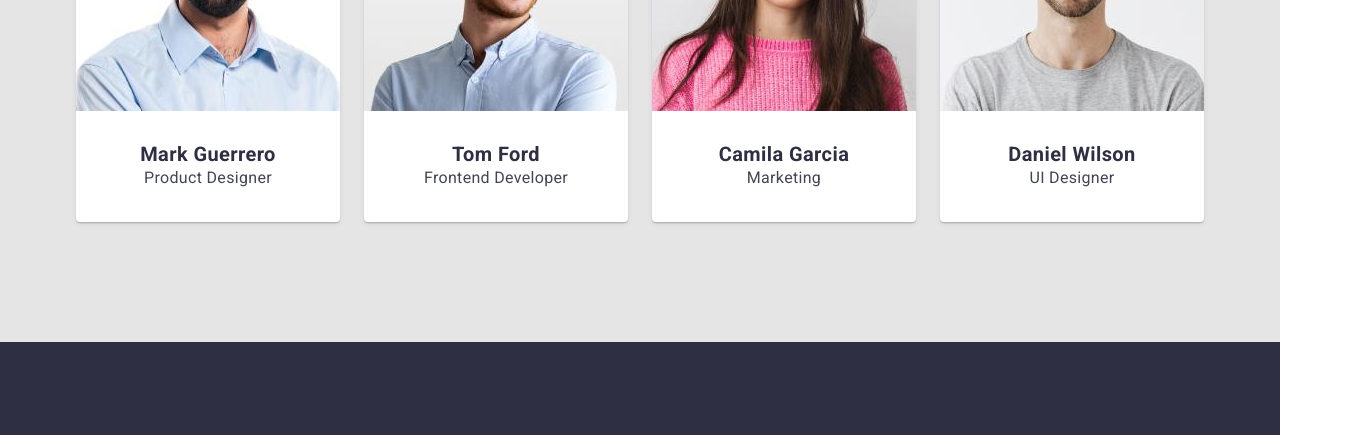
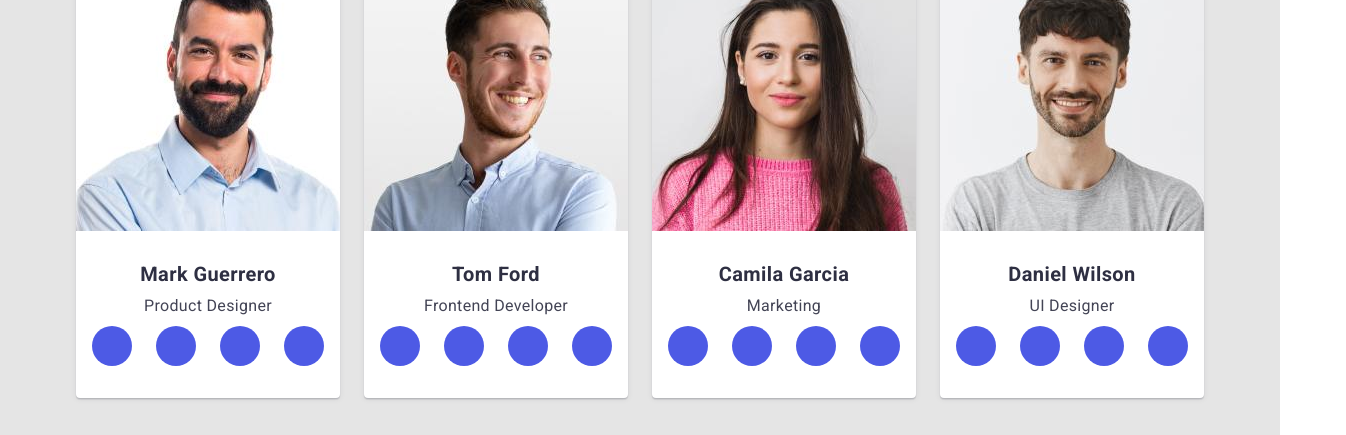
Before and after one commit to ovsan-ka/goit-markup-hw-03-wb, a plain HTML site: page index.html in a window 1280 px wide. Shown: the part 1930-2365 px from the top of the page, 1346 px wide, since content can reach past the window. Drawn offline with nearby package versions, Linux system fonts and the light colour scheme.

Commit message:
add-icons-svg

```diff
--- a/css/styles.css
+++ b/css/styles.css
@@ -6,6 +6,7 @@
   --portfolio-text-color: #434455;
   --portfolio-title-font-weiht: 500;
   --body-background-color: #ffffff;
+  --bg-gradient: linear-gradient(rgba(46, 47, 66, 0.7), rgba(46, 47, 66, 0.7));
 }
 * {
   margin: 0;
@@ -128,9 +129,12 @@ body {
 }
 /*-----------HERO--------------*/
 .hero {
-  padding: 188px;
   background-color: #2e2f42;
-  justify-content: center;
+  background-image: var(--bg-gradient), url(../images/image-8.jpg);
+  background-repeat: no-repeat;
+  background-position: center;
+  background-size: 1440px 600px;
+  padding: 188px 0px;
 }
 .hero-container {
   display: flex;
@@ -186,6 +190,9 @@ body {
 }
 
 .advantages-item {
+}
+.advantages-item-wrap {
+  padding-top: 120px;
 }
 .advantages-title {
   width: 264px;
@@ -265,6 +272,8 @@ body {
 .team-card {
   padding: 32px 16px;
 }
+.team-item-wrap {
+}
 .team-bord {
 }
 .team-title-item {
@@ -280,6 +289,25 @@ body {
   letter-spacing: 0.02em;
   color: #434455;
   text-align: center;
+  margin: 8px 0px;
+}
+.team-soc-list {
+  display: flex;
+  justify-content: center;
+  gap: 24px;
+}
+.team-soc-item {
+  width: 40px;
+  height: 40px;
+}
+.team-soc-link {
+  width: 100%;
+  height: 100%;
+  border-radius: 50%;
+  background-color: #4d5ae5;
+  display: inline-block;
+}
+.link {
 }
 /*---------FOOTER--------------*/
 .footer {
--- a/index.html
+++ b/index.html
@@ -74,32 +74,40 @@
           <h2 hidden>About</h2>
           <ul class="advantages-list list wrap">
             <li class="advantages-item">
+              <div class="advantages-item-wrap">
                 <h3 class="advantages-title">Strategy</h3>
                 <p class="advantages-text">
                   Our goal is to identify the business problem to walk away with
                   the perfect and creative solution.
                 </p>
+              </div>
             </li>
             <li class="advantages-item">
+              <div class="advantages-item-wrap">
                 <h3 class="advantages-title">Punctuality</h3>
                 <p class="advantages-text">
-                Bring the key message to the brand's audience for the best price
-                within the shortest possible time.
+                  Bring the key message to the brand's audience for the best
+                  price within the shortest possible time.
                 </p>
+              </div>
             </li>
             <li class="advantages-item">
+              <div class="advantages-item-wrap">
                 <h3 class="advantages-title">Diligence</h3>
                 <p class="advantages-text">
                   Research and confirm brands that present the strongest digital
                   growth opportunities and minimize risk.
                 </p>
+              </div>
             </li>
             <li class="advantages-item">
+              <div class="advantages-item-wrap">
                 <h3 class="advantages-title">Technologies</h3>
                 <p class="advantages-text">
-                Design practice focused on digital experiences. We bring forth a
-                deep passion for problem-solving.
+                  Design practice focused on digital experiences. We bring forth
+                  a deep passion for problem-solving.
                 </p>
+              </div>
             </li>
           </ul>
         </div>
@@ -148,9 +156,26 @@
                 width="264"
                 height="260"
               />
-              <div class="team-card">
+              <div class="team-card team-item-wrap">
                 <h3 class="team-title-item">Mark Guerrero</h3>
                 <p class="team-text">Product Designer</p>
+                <ul class="team-soc-list list">
+                  <li class="team-soc-item">
+                    <a href="" class="team-soc-link link"
+                      ><svg>
+                        <use href="./images/icons.svg#icon-1.svg"></use></svg
+                    ></a>
+                  </li>
+                  <li class="team-soc-item">
+                    <a href="" class="team-soc-link link"></a>
+                  </li>
+                  <li class="team-soc-item">
+                    <a href="" class="team-soc-link link"></a>
+                  </li>
+                  <li class="team-soc-item">
+                    <a href="" class="team-soc-link link"></a>
+                  </li>
+                </ul>
               </div>
             </li>
             <li class="team-item">
@@ -160,9 +185,23 @@
                 width="264"
                 height="260"
               />
-              <div class="team-card">
+              <div class="team-card team-item-wrap">
                 <h3 class="team-title-item">Tom Ford</h3>
                 <p class="team-text">Frontend Developer</p>
+                <ul class="team-soc-list list">
+                  <li class="team-soc-item">
+                    <a href="" class="team-soc-link link"></a>
+                  </li>
+                  <li class="team-soc-item">
+                    <a href="" class="team-soc-link link"></a>
+                  </li>
+                  <li class="team-soc-item">
+                    <a href="" class="team-soc-link link"></a>
+                  </li>
+                  <li class="team-soc-item">
+                    <a href="" class="team-soc-link link"></a>
+                  </li>
+                </ul>
               </div>
             </li>
             <li class="team-item">
@@ -172,9 +211,26 @@
                 width="264"
                 height="260"
               />
-              <div class="team-card">
+              <div class="team-card team-item-wrap">
                 <h3 class="team-title-item">Camila Garcia</h3>
                 <p class="team-text">Marketing</p>
+                <ul class="team-soc-list list">
+                  <li class="team-soc-item">
+                    <a href="" class="team-soc-link link"></a>
+                  </li>
+                  <li class="team-soc-item">
+                    <a href="" class="team-soc-link link"></a>
+                  </li>
+                  <li class="team-soc-item">
+                    <a href="" class="team-soc-link link"
+                      ><svg>
+                        <use href=""></use></svg
+                    ></a>
+                  </li>
+                  <li class="team-soc-item">
+                    <a href="" class="team-soc-link link"></a>
+                  </li>
+                </ul>
               </div>
             </li>
             <li class="team-item">
@@ -184,9 +240,23 @@
                 width="264"
                 height="260"
               />
-              <div class="team-card">
+              <div class="team-card team-item-wrap">
                 <h3 class="team-title-item">Daniel Wilson</h3>
                 <p class="team-text">UI Designer</p>
+                <ul class="team-soc-list list">
+                  <li class="team-soc-item">
+                    <a href="" class="team-soc-link link"></a>
+                  </li>
+                  <li class="team-soc-item">
+                    <a href="" class="team-soc-link link"></a>
+                  </li>
+                  <li class="team-soc-item">
+                    <a href="" class="team-soc-link link"></a>
+                  </li>
+                  <li class="team-soc-item">
+                    <a href="" class="team-soc-link link"></a>
+                  </li>
+                </ul>
               </div>
             </li>
           </ul>
```
Also changed, not shown: images/icons.svg (added), images/image-8.jpg (added), 2 other files. Lines whose indentation alone changed are shown as unchanged.
